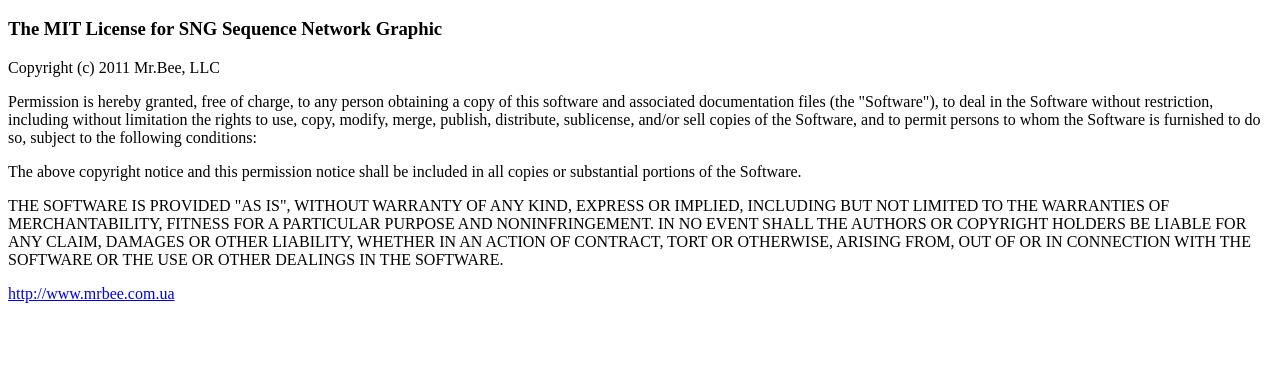
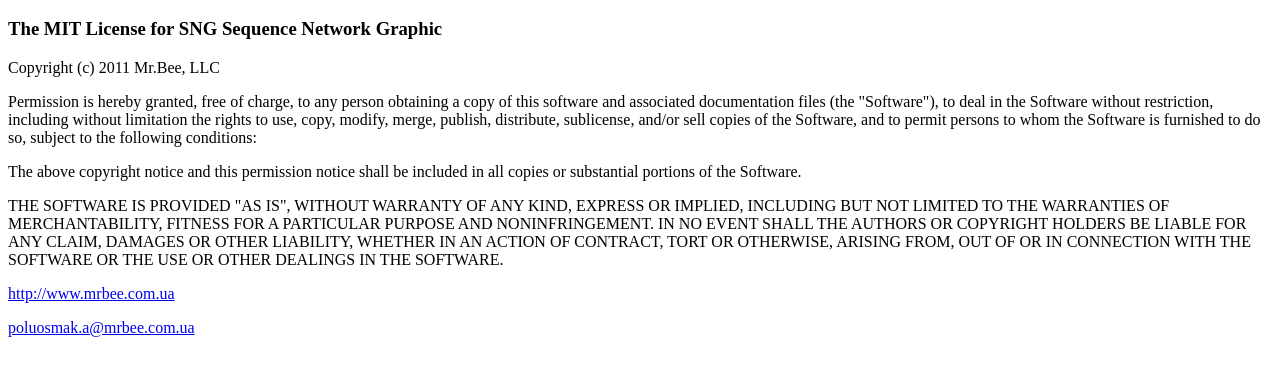
Before and after one commit to croffasia/SNG-Sequence-Network-Graphic, a plain HTML site: page License.html in a window 1280 px wide. Shown: the part 48-424 px from the top of the page. Drawn offline with Linux system fonts and the light colour scheme.

Commit message:
added contact info

```diff
--- a/License.html
+++ b/License.html
@@ -29,6 +29,6 @@
 THE SOFTWARE.</p>
 
 <p><a href="http://www.mrbee.com.ua">http://www.mrbee.com.ua</a></p>
-
+<p><a href="mailto:poluosmak.a@mrbee.com.ua">poluosmak.a@mrbee.com.ua</a></p>
 
 </body>
```
